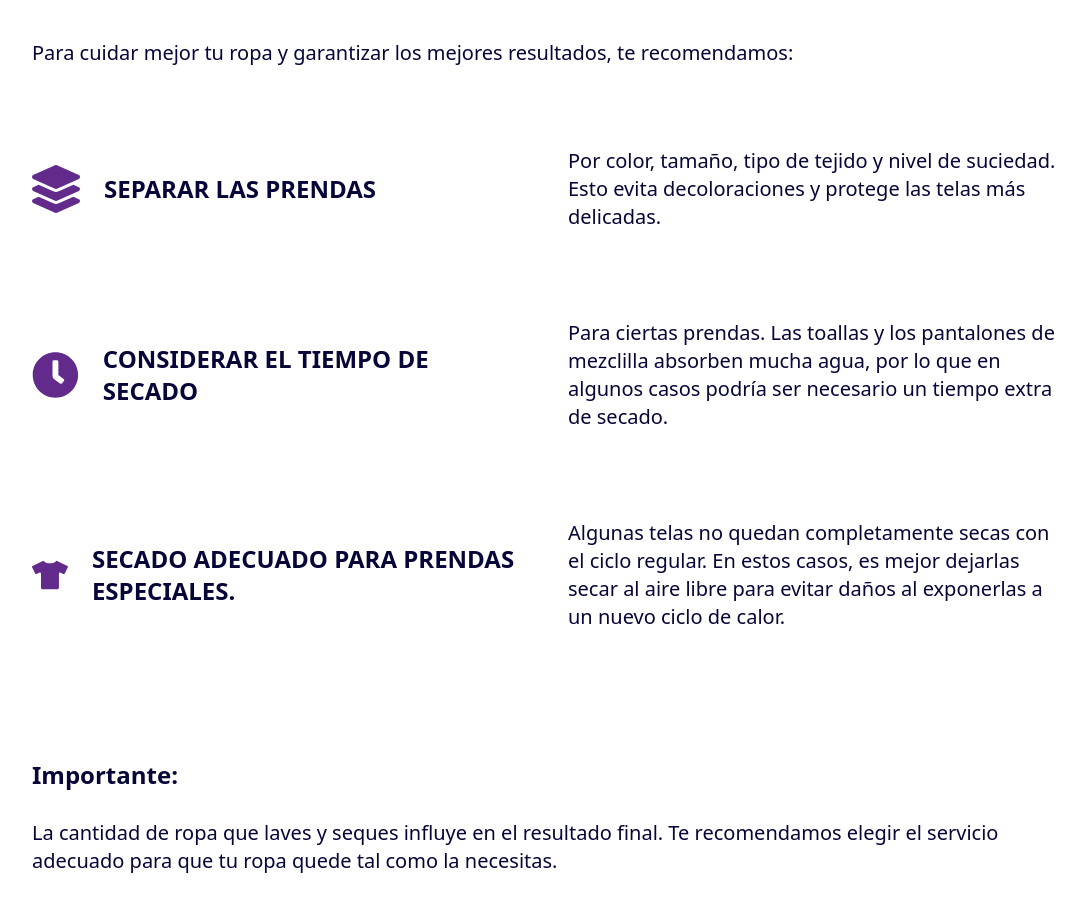
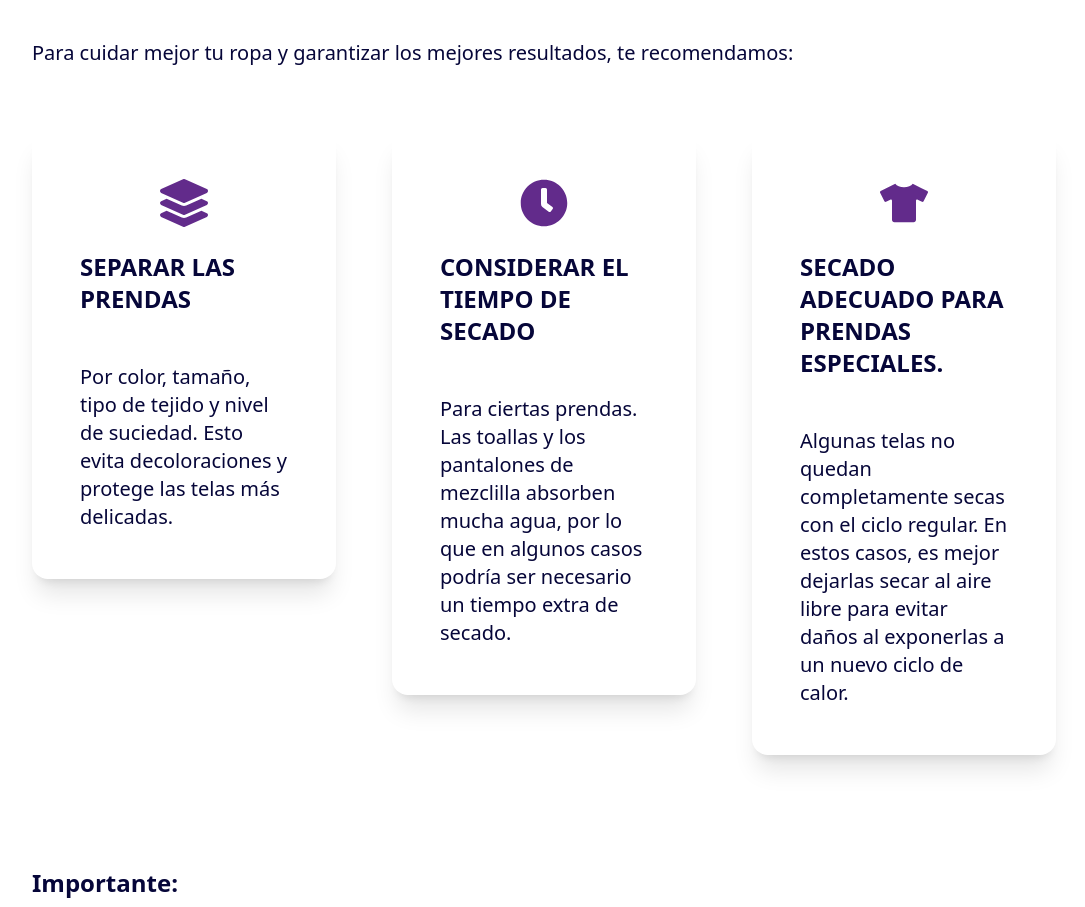
Before and after one commit to dspwebstudiomx/easylav-react, a React (Vite) app: page / in a window 1280 px wide. Shown: the part 6280-7187 px from the top of the page, without its empty margins (96-1181 px from the left). Built offline with nearby package versions, Linux system fonts and the light colour scheme.

Commit message:
feat: ajusta el estilo y la estructura de los componentes Paragraph y Recomendaciones para mejorar la presentación y la usabilidad

```diff
--- a/src/components/text/Paragraph.jsx
+++ b/src/components/text/Paragraph.jsx
@@ -13,7 +13,7 @@ import PropTypes from 'prop-types';
 // Estructura
 const Paragraph = ({ children, className }) => {
   return (
-    <p className={`text-lg md:text-xl leading-relaxed text-wrap w-full text-dark dark:text-light ${className}`}>
+    <p className={`text-base md:text-xl leading-relaxed text-wrap w-full text-dark dark:text-light ${className}`}>
       {children}
     </p>
   );
--- a/src/pages/inicio/components/ProgramasDeLealtad.jsx
+++ b/src/pages/inicio/components/ProgramasDeLealtad.jsx
@@ -35,12 +35,14 @@ const ProgramasDeLealtad = () => {
       <Container className="mx-auto flex-col gap-20" id="quienes-somos-contenedor">
         <TwoColumnsContainer gridOrder="flex-col-reverse lg:flex-row">
           <div className="mt-20 lg:mt-0">
+            <article className="ml-3">
               <TarjetaBeneficios
                 handleFlip={handleFlip}
                 showFront={showFront}
                 isFlipping={isFlipping}
                 flipDuration={flipDuration}
               />
+            </article>
 
             <ButtonContainer position="justify-center items-center md:items-start w-full" distance="my-12">
               <Button
--- a/src/pages/inicio/components/Recomendaciones.jsx
+++ b/src/pages/inicio/components/Recomendaciones.jsx
@@ -30,9 +30,9 @@ const recomendaciones = [
 
 const Recomendacion = ({ title, description, icon: Icon }) => {
   return (
-    <li className="py-4">
-      <TwoColumnsContainer>
-        <div className="flex gap-6 text-dark dark:text-light w-full items-center">
+    <li className="p-12 border-1 shadow-xl rounded-2xl min-h-[420px]">
+      <TwoColumnsContainer gridOrder="flex-col">
+        <div className="flex flex-col gap-6 text-dark dark:text-light w-full items-center">
           <Icon className="text-secondary_dark dark:text-primary w-12 h-12" />
           <span className="font-semibold block text-base md:text-2xl uppercase">{title}</span>
         </div>
@@ -53,7 +53,9 @@ const Recomendaciones = () => {
             <Paragraph>Para cuidar mejor tu ropa y garantizar los mejores resultados, te recomendamos:</Paragraph>
           </ParagraphContainer>
         </div>
-        <ul id="listado-de-recomendaciones" className="flex flex-col gap-14 items-start justify-start w-full my-16">
+        <ul
+          id="listado-de-recomendaciones"
+          className="grid lg:grid-cols-3 gap-14 items-start justify-start w-full my-16">
           {recomendaciones.map((recomendacion) => (
             <Recomendacion
               key={recomendacion.id}
@@ -72,7 +74,7 @@ const Recomendaciones = () => {
             adecuado para que tu ropa quede tal como la necesitas.
           </Paragraph>
           <Paragraph className="text-center mt-12">
-            <span className="text-secondary_dark dark:text-secondary_light text-3xl font-semibold">
+            <span className="text-secondary_dark dark:text-secondary_light text-xl md:text-3xl font-semibold">
               ¡Estamos aquí para ayudarte a cuidar tu ropa y facilitar tu día!
             </span>
           </Paragraph>
```
Lines whose indentation alone changed are shown as unchanged.
